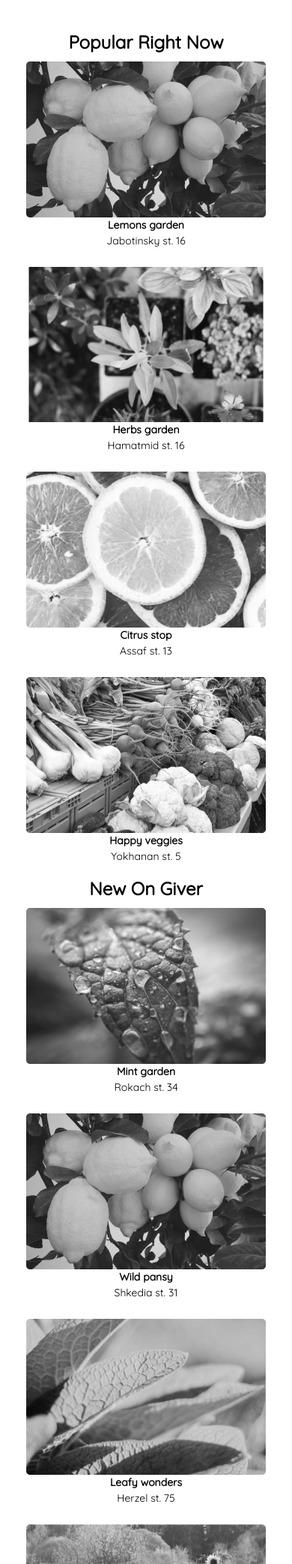
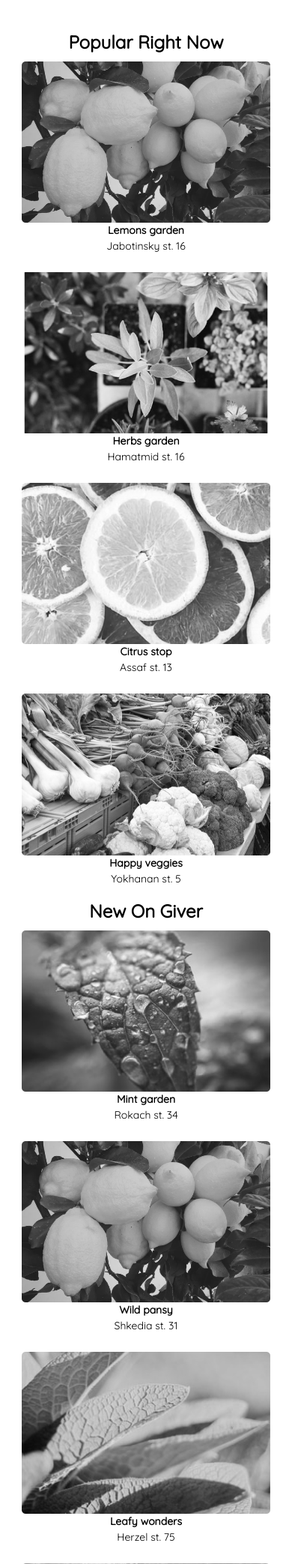
Before and after one commit to dohovic/Giver-Final, a PHP site: page / in a window 390 px wide. Shown: the part 64-2150 px from the top of the page at 75% size. Run offline with PHP 8.4, Linux system fonts and the light colour scheme; some libraries are stand-ins or nearby versions.

Commit message:
another-fixes

```diff
--- a/includes/style.css
+++ b/includes/style.css
@@ -724,7 +724,7 @@ input[value="submit"] {
   }
 
   .garden-item {
-    min-width: 320px;
+    min-width: 40vw;
   }
 
   .category-wrapper {
@@ -931,6 +931,10 @@ input[value="Log In"] {
 }
 
 @media (max-width: 440px) {
+  .garden-item {
+    min-width: 85vw;
+  }
+
   .r-input-text {
     place-self: center;
   }
```
